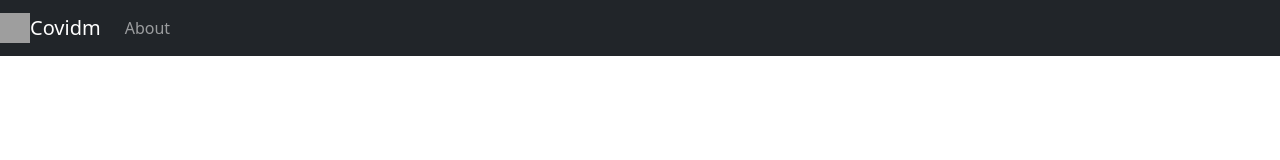
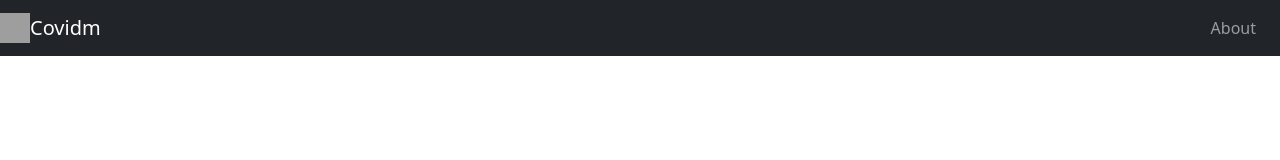
Before and after one commit to qubistt/COVIDM, a React (Create React App) app in the folder web-app/: page / in a window 1280 px wide. Shown: the top 160 px of the page. Built offline with nearby package versions, Linux system fonts and the light colour scheme; grey boxes are pictures that could not be loaded.

Commit message:
BRUH THIS IS KRINGE

```diff
--- a/web-app/src/components/navbarElemet.js
+++ b/web-app/src/components/navbarElemet.js
@@ -13,7 +13,7 @@ const navbar = () => {
 
 
 
-<Navbar collapseOnSelect expand="lg" bg="dark" variant="dark">
+<Navbar collapseOnSelect expand="lg" bg="dark" variant="dark" >
 
 <img
           alt=""
@@ -28,8 +28,8 @@ const navbar = () => {
 
                 <Navbar.Toggle aria-controls="responsive-navbar-nav" />
                 <Navbar.Collapse id="responsive-navbar-nav">
-                  <Nav>
-                        <Nav.Link href="#about" >About</Nav.Link>
+                  <Nav  className="ms-auto">
+                        <Nav.Link href="#about"  >About</Nav.Link>
                         <Nav.Link eventKey={2} href="#about">
 
                         </Nav.Link>
```
